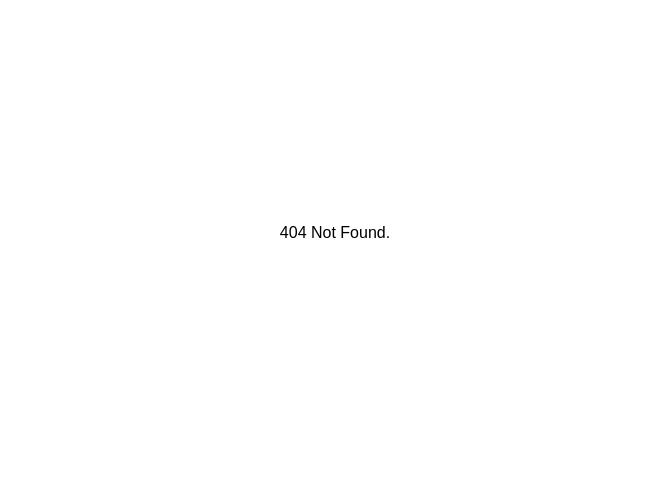
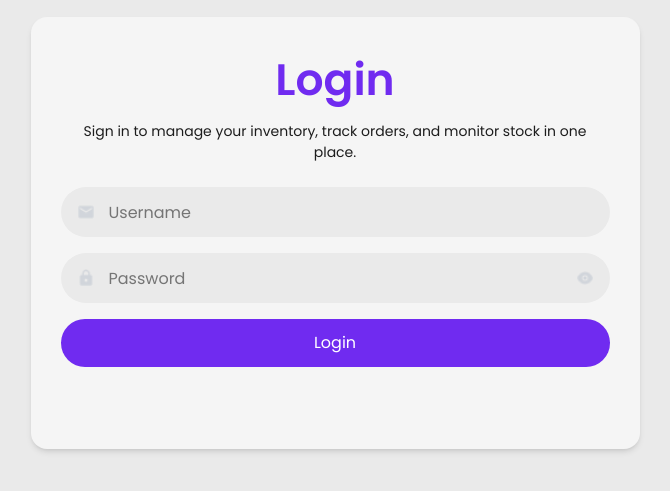
Before and after one commit to Jubilio14/FrontendPOS, a React (Vite) app: page /login in a window 1280 px wide. Before the commit this address had no page. Shown: the part 167-658 px from the top of the page, without its empty margins (305-975 px from the left). Built offline with nearby package versions, Linux system fonts and the light colour scheme.

Commit message:
change app.jsx

```diff
--- a/src/App.jsx
+++ b/src/App.jsx
@@ -1,28 +1,28 @@
-// import AppRoutes from "./routes/AppRoutes";
+import AppRoutes from "./routes/AppRoutes";
+
+function App() {
+  return <AppRoutes />;
+}
+
+export default App;
 
 // function App() {
-//   return <AppRoutes />;
+//   return (
+//     <div
+//       style={{
+//         minHeight: "100vh",
+//         display: "flex",
+//         justifyContent: "center",
+//         alignItems: "center",
+//         flexDirection: "column",
+//         fontFamily: "Arial",
+//         textAlign: "center",
+//         padding: "20px",
+//       }}
+//     >
+//       <h1>404 Not Found.</h1>
+//     </div>
+//   );
 // }
 
 // export default App;
-
-function App() {
-  return (
-    <div
-      style={{
-        minHeight: "100vh",
-        display: "flex",
-        justifyContent: "center",
-        alignItems: "center",
-        flexDirection: "column",
-        fontFamily: "Arial",
-        textAlign: "center",
-        padding: "20px",
-      }}
-    >
-      <h1>404 Not Found.</h1>
-    </div>
-  );
-}
-
-export default App;
```
